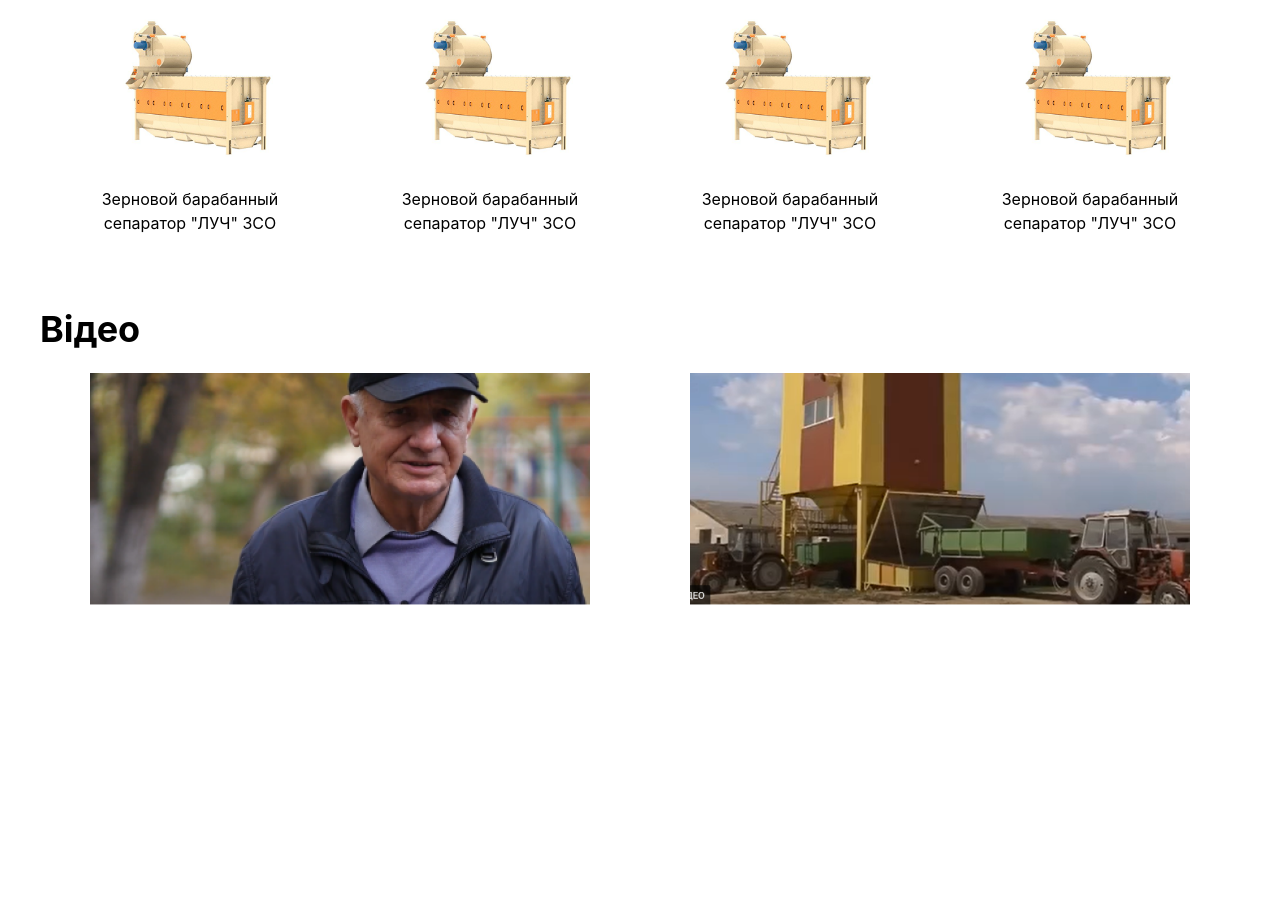
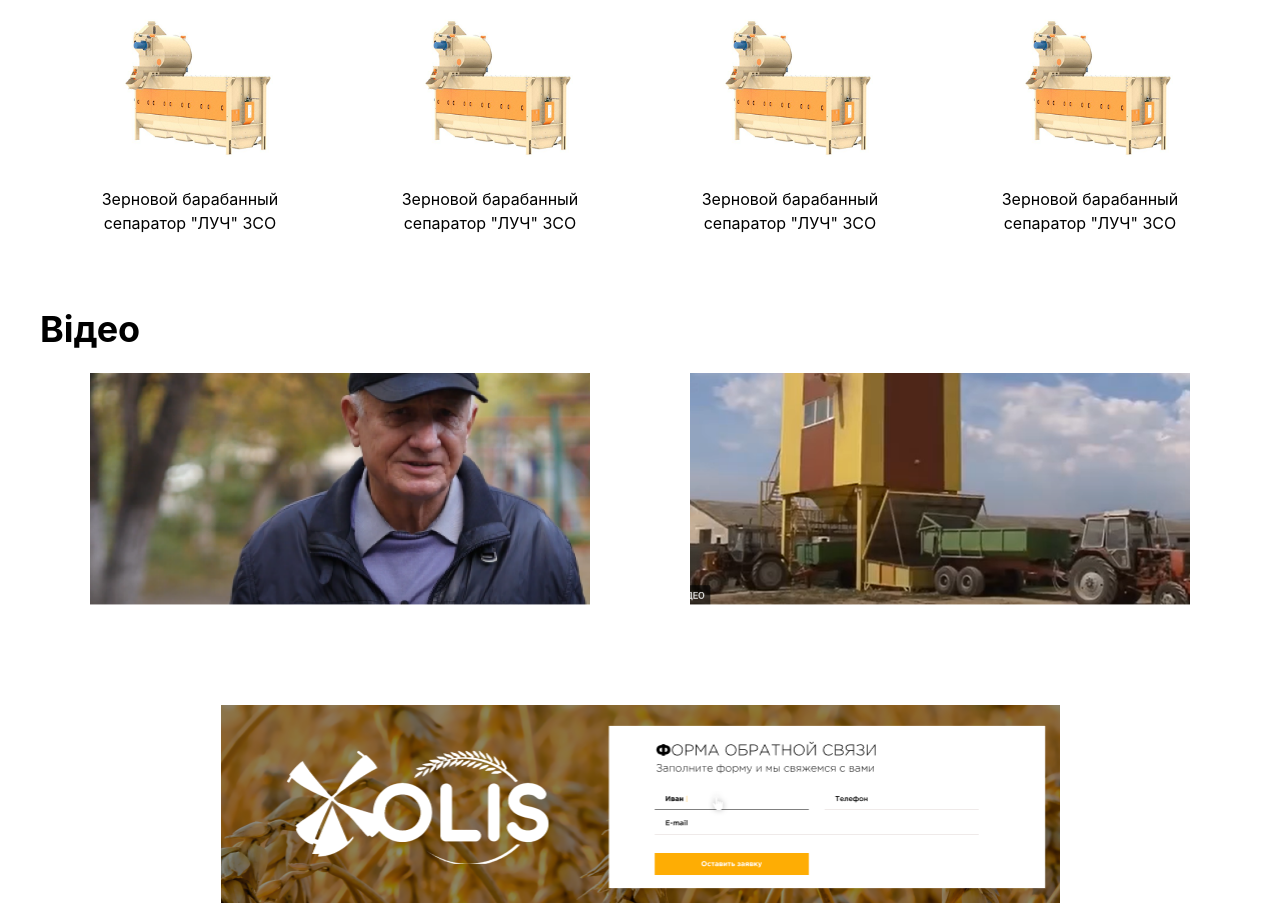
Before and after one commit to boewmuhammad20-sys/page11, a website: page src/page2.html in a window 1280 px wide. Shown: the part 984-1887 px from the top of the page. Before the commit the page ends 1589 px from the top, so only its background shows below. Drawn offline with nearby package versions, Linux system fonts and the light colour scheme; files that its build step writes are made by us from their sources; files whose address does not match are found by name.

Commit message:
sectore3

```diff
--- a/src/page2.html
+++ b/src/page2.html
@@ -118,5 +118,12 @@
             <img class="w-[90%] m-auto lg:w-[500px]" src="./Mask Group (11).png" alt="">
         </div>
     </div>
+
+     <div class="max-w-[1200px] m-auto mt-[100px]">
+        <img class="hidden lg:block m-auto" src="./Снимок экрана 2026-06-02 133751.png" alt="">
+    </div>
+
+
+
 </body>
 </html>
```
Also changed, not shown: src/Снимок экрана 2026-06-02 133751.png (added).
